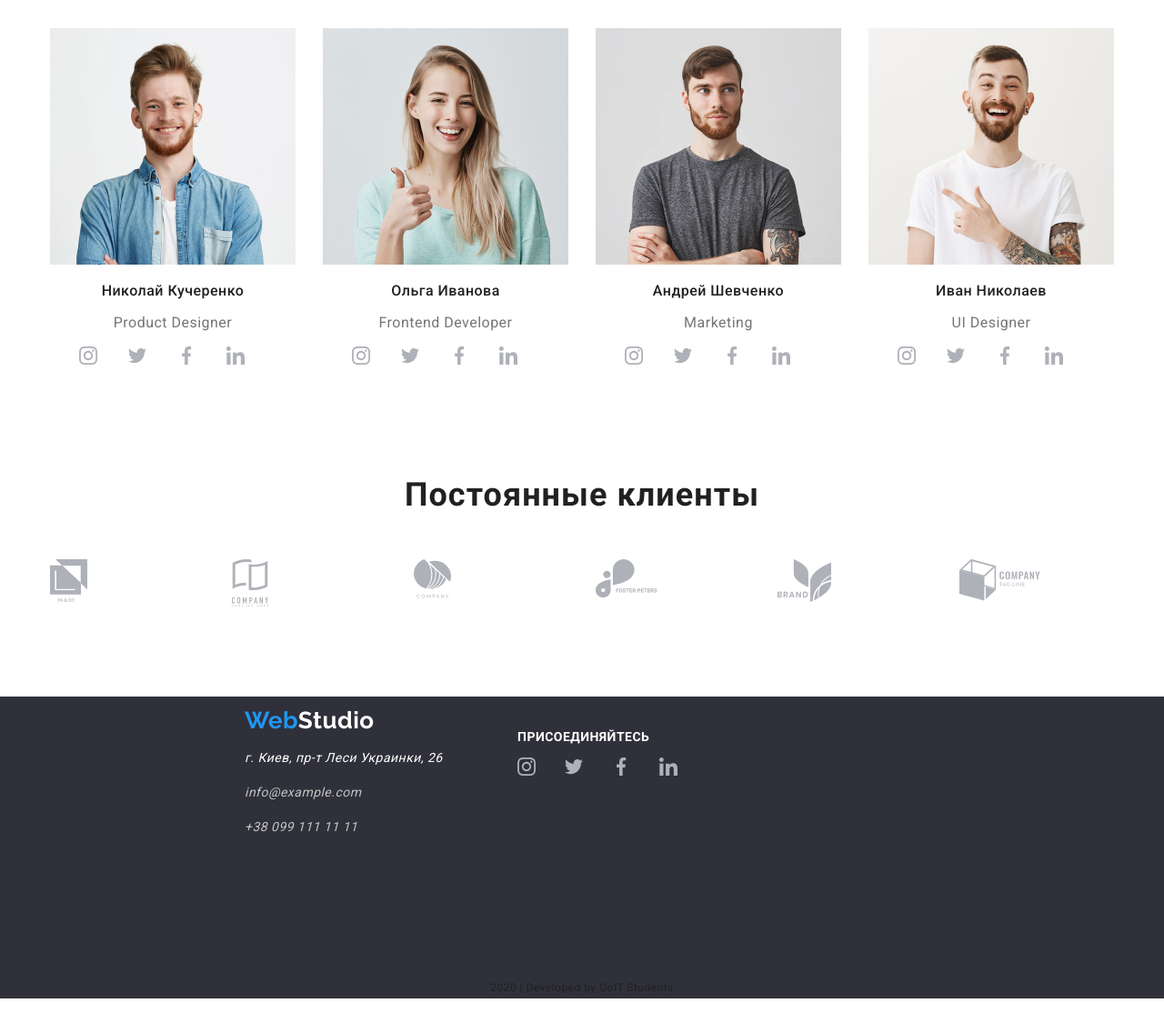
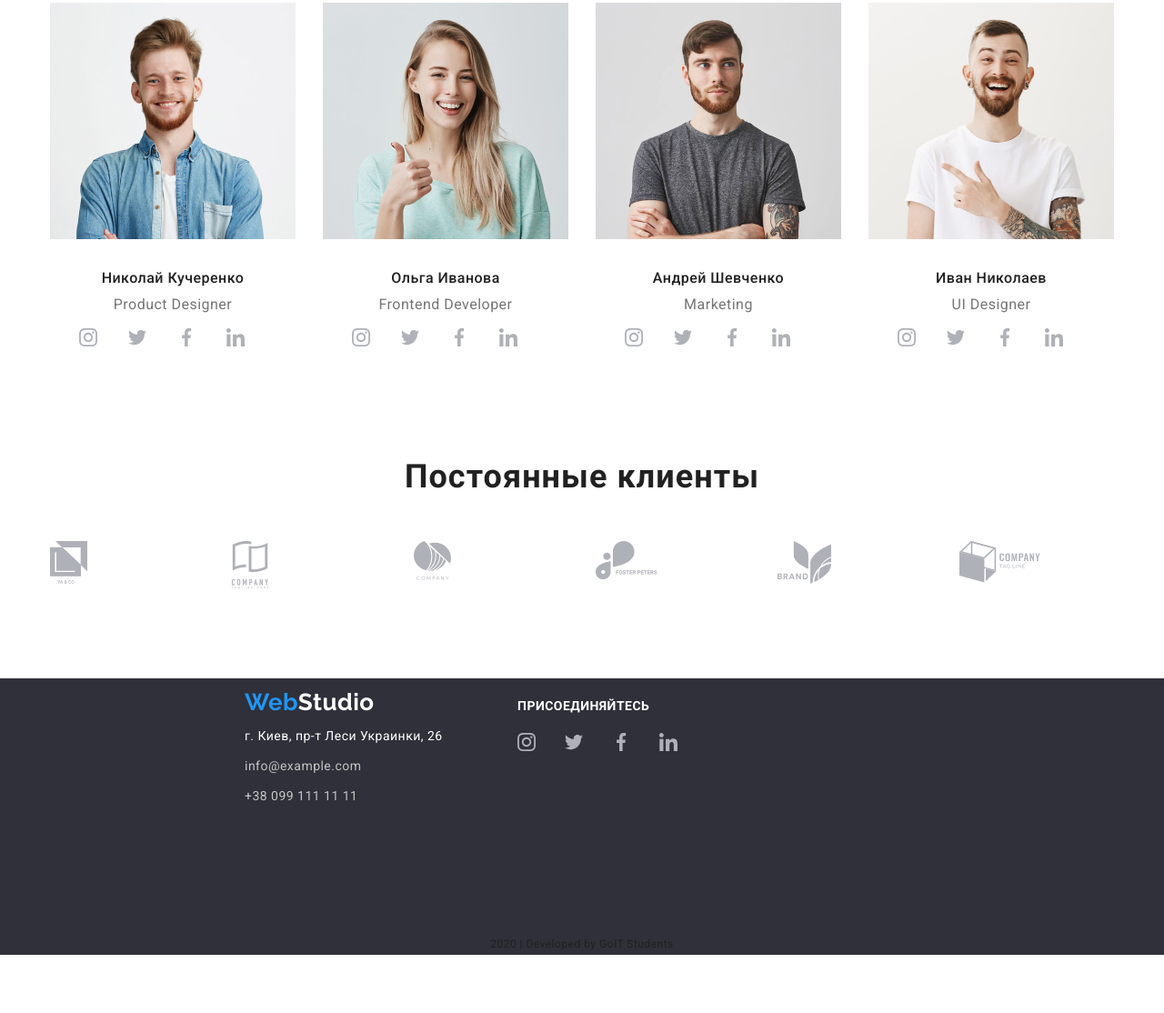
Before and after one commit to mfhillows/goit-markup-hww-03, a plain HTML site: page index.html in a window 1280 px wide. Shown: the part 1266-2380 px from the top of the page at 91% size. After the commit the page ends 2332 px from the top, so only its background shows below. Drawn offline with nearby package versions, Linux system fonts and the light colour scheme.

Commit message:
маржины и паддинги
убирает лишние маржины и паддинги у детей, добавляет нужные

```diff
--- a/css/style.css
+++ b/css/style.css
@@ -161,6 +161,11 @@ footer {
   letter-spacing: 0.03em;
 }
 
+.smalltitle {
+  margin-top: 0;
+  margin-bottom: 0;
+}
+
 .advantage-list {
   display: flex;
   flex-wrap: wrap;
@@ -195,7 +200,7 @@ footer {
 }
 
 .competence-list .item {
-  width: calc((100%-60px) / 3);
+  width: calc((100% - 60px) / 3);
   margin-right: 30px;
   margin-bottom: 0;
 }
@@ -236,19 +241,21 @@ footer {
 }
 
 .text {
+  margin-top: 0;
+  margin-bottom: 0;
+
   font-weight: 400;
   font-size: 14px;
   line-height: 1.71;
 }
 
 .our-force {
-  margin-top: 0;
-  margin-bottom: 0;
-
   color: var(--secondary-text-color);
 }
 
 .names {
+  margin-top: 30px;
+
   font-weight: 500;
   font-size: 16px;
   line-height: 1.18;
@@ -256,6 +263,9 @@ footer {
 }
 
 .position {
+  margin-top: 10px;
+  margin-bottom: 0;
+
   font-weight: 400;
   font-size: 16px;
   line-height: 1.18;
@@ -317,11 +327,17 @@ footer {
   flex-wrap: wrap;
 }
 
-.address-list {
+.address-footer {
   width: 231px;
+
   margin-top: 11px;
   margin-bottom: 122px;
   margin-left: 214px;
+  font-style: initial;
+}
+
+.address-list {
+  font-style: normal;
 }
 
 .social-contacts {
@@ -356,15 +372,23 @@ footer {
 }
 
 .city-adress {
+  margin-top: 10px;
+
   color: var(--white-color);
 }
 
 .footer-contacts {
+  margin-top: 9px;
+
   color: var(--copypast-color);
 }
 .footer-contacts:hover,
 .footer-contacts:focus {
   color: var(--accent-color);
+}
+
+.social-links-list {
+  margin-top: 21px;
 }
 
 .social-links-list .item {
@@ -432,7 +456,6 @@ footer {
   padding-right: 15px;
   width: 1200px;
 }
-
 
 .filter-list {
   display: flex;
--- a/index.html
+++ b/index.html
@@ -155,7 +155,7 @@
                   height="260"
                   alt="Фото улыбающегося сотрудника"
               /></a>
-              <h3 class="names">Николай Кучеренко</h3>
+              <h3 class="names smalltitle">Николай Кучеренко</h3>
               <p lang="en" class="position">Product Designer</p>
               <ul class="social-items list">
                 <li class="item">
@@ -191,7 +191,7 @@
                   height="260"
                   alt="Фото улыбающегося сотрудника"
               /></a>
-              <h3 class="names">Ольга Иванова</h3>
+              <h3 class="names smalltitle">Ольга Иванова</h3>
               <p lang="en" class="position">Frontend Developer</p>
               <ul class="social-items list">
                 <li class="item">
@@ -228,7 +228,7 @@
                   height="260"
                   alt="Фото улыбающегося сотрудника"
               /></a>
-              <h3 class="names">Андрей Шевченко</h3>
+              <h3 class="names smalltitle">Андрей Шевченко</h3>
               <p lang="en" class="position">Marketing</p>
               <ul class="social-items list">
                 <li class="item">
@@ -265,7 +265,7 @@
                   height="260"
                   alt="Фото улыбающегося сотрудника"
               /></a>
-              <h3 class="names">Иван Николаев</h3>
+              <h3 class="names smalltitle">Иван Николаев</h3>
               <p lang="en" class="position">UI Designer</p>
               <ul class="social-items list">
                 <li class="item">
@@ -342,12 +342,12 @@
 
     <footer>
       <div class="footer container no-bottom">
-        <div class="address-list">
+        <div class="address-footer">
           <a href="./index.html" class="logo-footer links"
             >Web<span class="white-logo">Studio</span></a
           >
           <address>
-            <ul class="list">
+            <ul class="list address-list">
               <li>
                 <p class="text city-adress">г. Киев, пр-т Леси Украинки, 26</p>
               </li>
@@ -389,11 +389,6 @@
             </ul>
           </section>
         </div>
-
-        <!-- <section>
-          <h2 class="subscription-call">подпишитесь на рассылку</h2>
-          <a href="" class="button-subscription links">Подписаться</a>
-        </section> -->
       </div>
       <div class="copy">
         <h4 class="developers">2020 | Developed by GoIT Students</h4>
```
